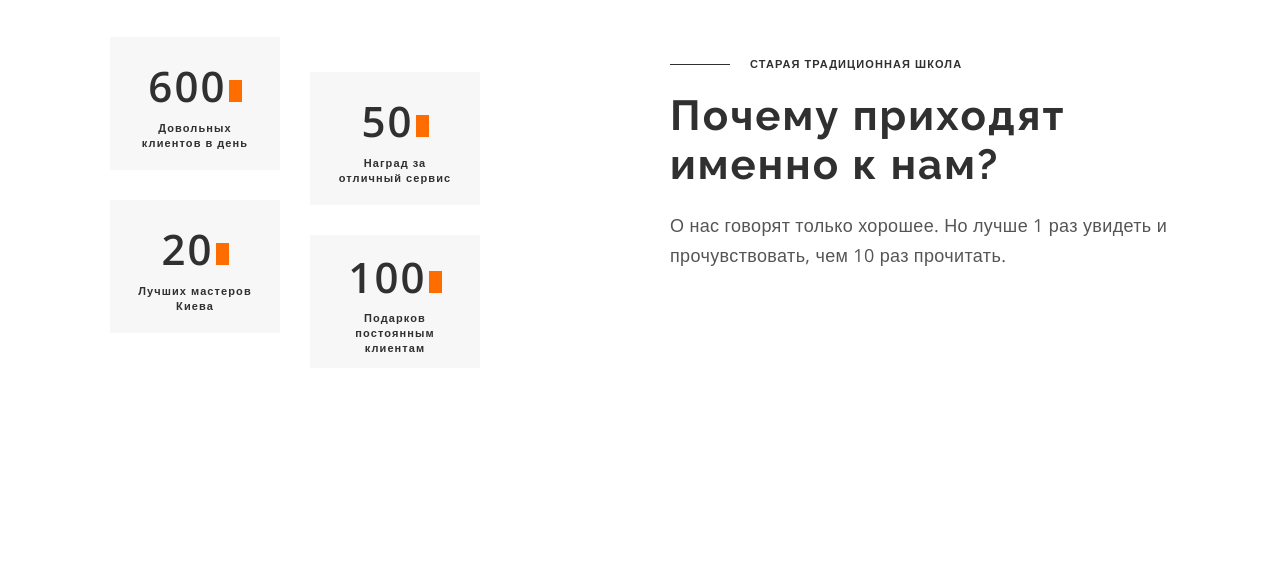
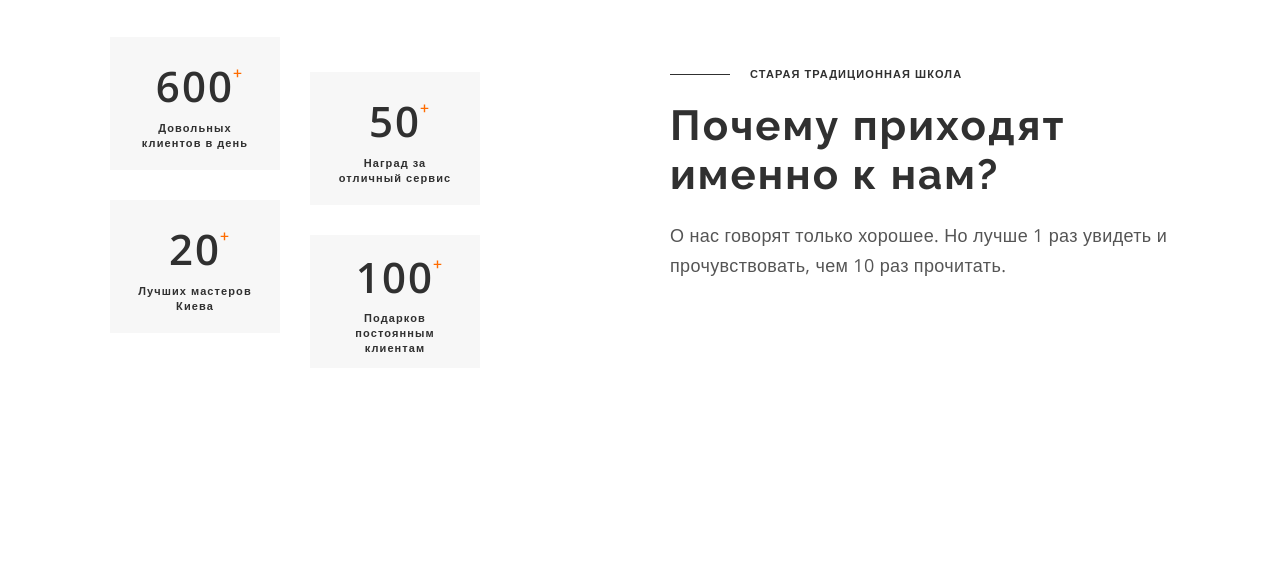
Before and after one commit to febsnow/Barbershop-template, a plain HTML site: page index.html in a window 1280 px wide. Shown: the part 1786-2365 px from the top of the page. Drawn offline with nearby package versions, Linux system fonts and the light colour scheme.

Commit message:
Закончил "Наши преимущества"

```diff
--- a/sass/Components/_section-our-advantages.scss
+++ b/sass/Components/_section-our-advantages.scss
@@ -1,5 +1,10 @@
 .our-advantages {
+  @media screen and(min-width: 480px) and (max-width: 767px) {
     padding-bottom: 119px;
+  }
+  @media screen and (min-width: 768px) {
+    padding-bottom: 120px;
+  }
 }
 .section-info {
   margin-bottom: 44px;
@@ -49,13 +54,16 @@
 
   .statistics-item {
     @extend %section-description;
-    padding-left: 35px;
-    padding-right: 35px;
     color: $forth-text-color;
-    width: 193px;
-    height: 133px;
     text-align: center;
     text-transform: none;
+
+    width: 100%;
+    height: 133px;
+
+    &:not(:last-child) {
+      margin-bottom: 20px;
+    }
 
     display: flex;
     align-items: center;
@@ -63,6 +71,12 @@
     justify-content: center;
     background-color: $additional-bg-color;
 
+    padding: 20px 35px;
+    &:not(:last-child) {
+      padding-right: 20px 32px;
+    }
+
+    @media screen and(min-width: 480px) {
       &:nth-of-type(1),
       &:nth-of-type(2) {
         margin-bottom: 30px;
@@ -70,6 +84,16 @@
       &:nth-of-type(1),
       &:nth-of-type(3) {
         margin-right: 30px;
+      }
+    }
+    @media screen and(min-width: 480px) {
+      width: 193px;
+    }
+
+    &:nth-child(2n + 2) {
+      @media screen and(min-width: 480px) {
+        transform: translateY(35px);
+      }
     }
 
     @media screen and(min-width: 768px) {
@@ -88,6 +112,8 @@
     }
 
     .number {
+      position: relative;
+
       display: block;
       font-size: 42px;
       line-height: 1.36;
@@ -95,17 +121,20 @@
       font-weight: bold;
       margin-bottom: 6px;
 
-      &::after {
+      &:after {
+        position: absolute;
+        top: 10px;
+        right: -10px;
+
         content: '';
-        display: inline-block;
+        display: block;
+        background: url('../../images/icon-plus.svg');
+        background-repeat: no-repeat;
+        background-position: center;
         width: 13px;
-        height: 22px;
-        margin-left: 2px;
-        background-color: $accent-color;
+        height: 13px;
+        // background-color: $accent-color;
       }
     }
   }
 }
-.statistics-item:nth-child(2n + 2) {
-  transform: translateY(35px);
-}
```
Also changed, not shown: css/main.css, css/main.min.css, images/icon-plus.svg (added), 2 other files. Lines whose indentation alone changed are shown as unchanged.
